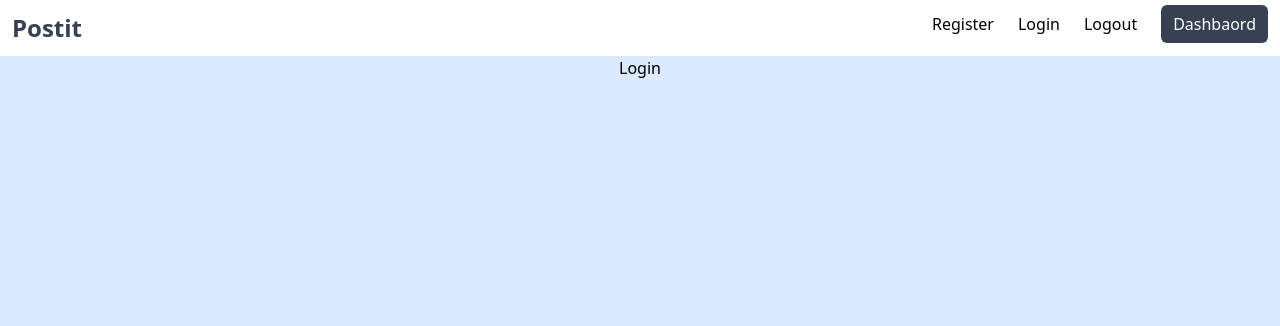
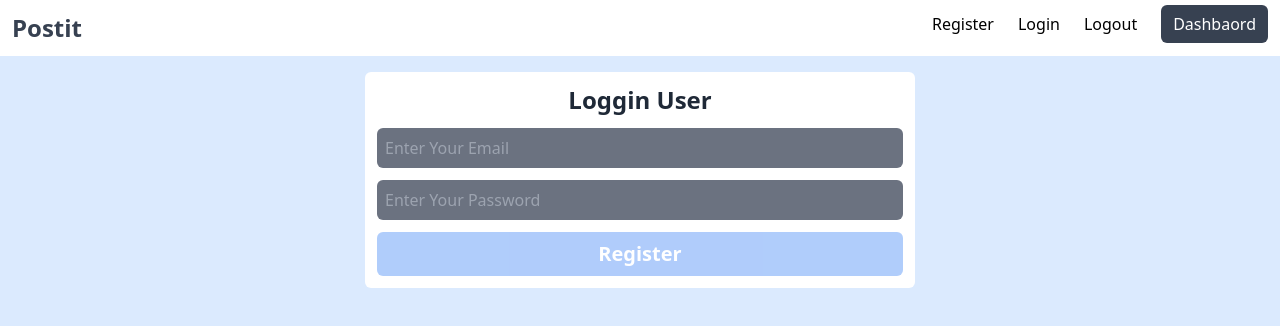
Before and after one commit to kirubel12/react-postit, a React (Vite) app: page /login in a window 1280 px wide. Shown: the top 326 px of the page. Built offline with nearby package versions, Linux system fonts and the light colour scheme; no server answers.

Commit message:
loggin function added

```diff
--- a/package.json
+++ b/package.json
@@ -12,7 +12,8 @@
     "react": "^18.2.0",
     "react-dom": "^18.2.0",
     "react-router-dom": "6.8.2",
-    "@supabase/supabase-js": "2.10.0"
+    "@supabase/supabase-js": "2.10.0",
+    "react-toastify": "9.1.1"
   },
   "devDependencies": {
     "@types/react": "^18.0.27",
--- a/src/pages/Dashboard.jsx
+++ b/src/pages/Dashboard.jsx
@@ -1,8 +1,18 @@
+import { data } from 'autoprefixer'
 import React from 'react'
 import Header from '../components/Header'
+import supabase from '../config/supabaseClient'
+const Dashboard = () => {
+  const fetchUser = async() => {
+    const {data:{user}, error } = await supabase.auth.getUser()
+    if (user){
+      console.log(user)
+    }else{
+      console.log("No user found")
+    }
+  }
+  return (
 
-const Dashboard = () => {
-  return (
     <div>
         <Header />
         <div className='flex justify-center'>
--- a/src/pages/LogginUser.jsx
+++ b/src/pages/LogginUser.jsx
@@ -1,11 +1,72 @@
-import React from 'react'
+import React, { useState } from 'react'
 import Header from '../components/Header'
+import supabase from '../config/supabaseClient'
+import { useNavigate } from 'react-router-dom'
+
+
+
 const LogginUser = () => {
+  const navigate = useNavigate();
+const [email,setEmail] = useState('')
+const [password,setPassword] = useState('')
+const [error,setError] = useState("")
+
+const loginuser = async(e) => {
+  e.preventDefault();
+  const {data:{user}, error} = await supabase.auth.signInWithPassword({
+    email:email,
+    password:password
+  })
+  if (error){
+    setError(error.message)
+    return;
+  }
+  if (user){
+    console.log(user);
+    return navigate("/dashbaord")
+  }
+
+
+}
   return (
     <div>
     <Header />
     <div className='flex justify-center'>
-        <h2>Login</h2>
+    <form className='bg-white mt-4 p-3 w-[550px] rounded-md' onSubmit={loginuser}>
+          <h2 className='text-center text-2xl font-bold text-gray-800 capitalize'>Loggin user</h2>
+
+            {error &&
+            <div className='bg-red-600 text-white w-full p-3 rounded-md mt-4'>
+              <p>{error}</p>
+            </div>}
+
+          <div className='mt-3'>
+              <input
+               type="email"
+               className='bg-gray-500 p-2 rounded-md w-full outline-0 text-white'
+               placeholder='Enter Your Email'
+               value={email}
+               onChange={(e) => setEmail(e.target.value)}
+               />
+          </div>
+          <div className='mt-3'>
+              <input
+              type="password"
+              className='bg-gray-500 p-2 rounded-md w-full outline-0 text-white'
+              placeholder='Enter Your Password'
+              value={password}
+              onChange={(e) => setPassword(e.target.value)}
+              />
+          </div>
+          <div className='mt-3'>
+            <button
+            type='submit'
+            className='bg-blue-500 text-white p-2 text-xl rounded-md w-full text-center font-semibold disabled:opacity-40'
+            disabled={!email || !password}
+            >Register
+            </button>
+          </div>
+        </form>
     </div>
 </div>
   )
--- a/src/pages/RegisterUser.jsx
+++ b/src/pages/RegisterUser.jsx
@@ -1,5 +1,6 @@
 import React, { useEffect, useState } from 'react'
 import { useNavigate } from 'react-router-dom'
+import { toast } from 'react-toastify'
 import Header from '../components/Header'
 import supabase from '../config/supabaseClient'
 
@@ -10,6 +11,9 @@ const RegisterUser = () => {
 const [email,setEmail] = useState('')
 const [password,setPassword] = useState('')
 const [error,setError] = useState("")
+const toaster = () => {
+  toast.success("Registerd successfully")
+}
 
 const registeruser = async(e) => {
     e.preventDefault();
@@ -19,8 +23,10 @@ const registeruser = async(e) => {
     })
     console.log("submitting")
     if(data){
-      console.log("Registered")
-      return navigate("/dashbaord")
+      setEmail('')
+      setPassword('')
+      toaster()
+      return navigate("/login")
     }
   }
   return (
```
Also changed, not shown: src/main.jsx (+5 -2 lines), 1 other file (tests, documents, lock files or other folders).
